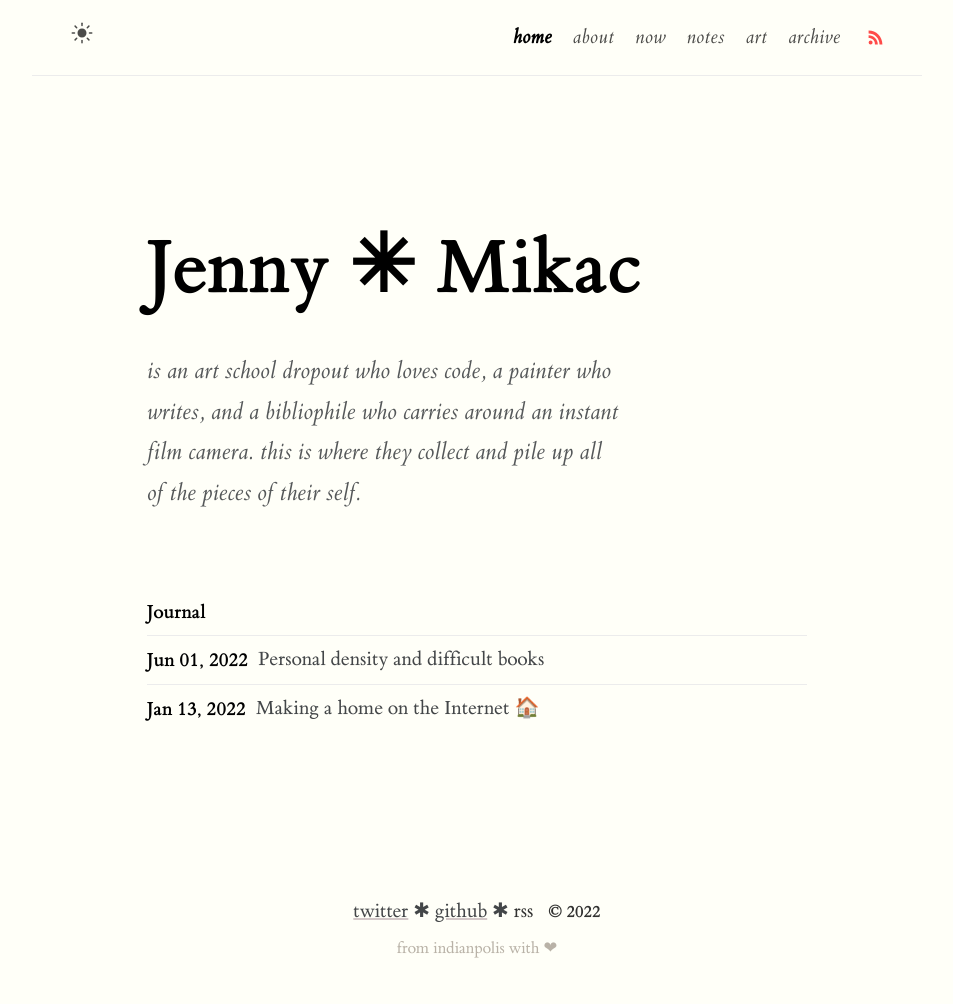
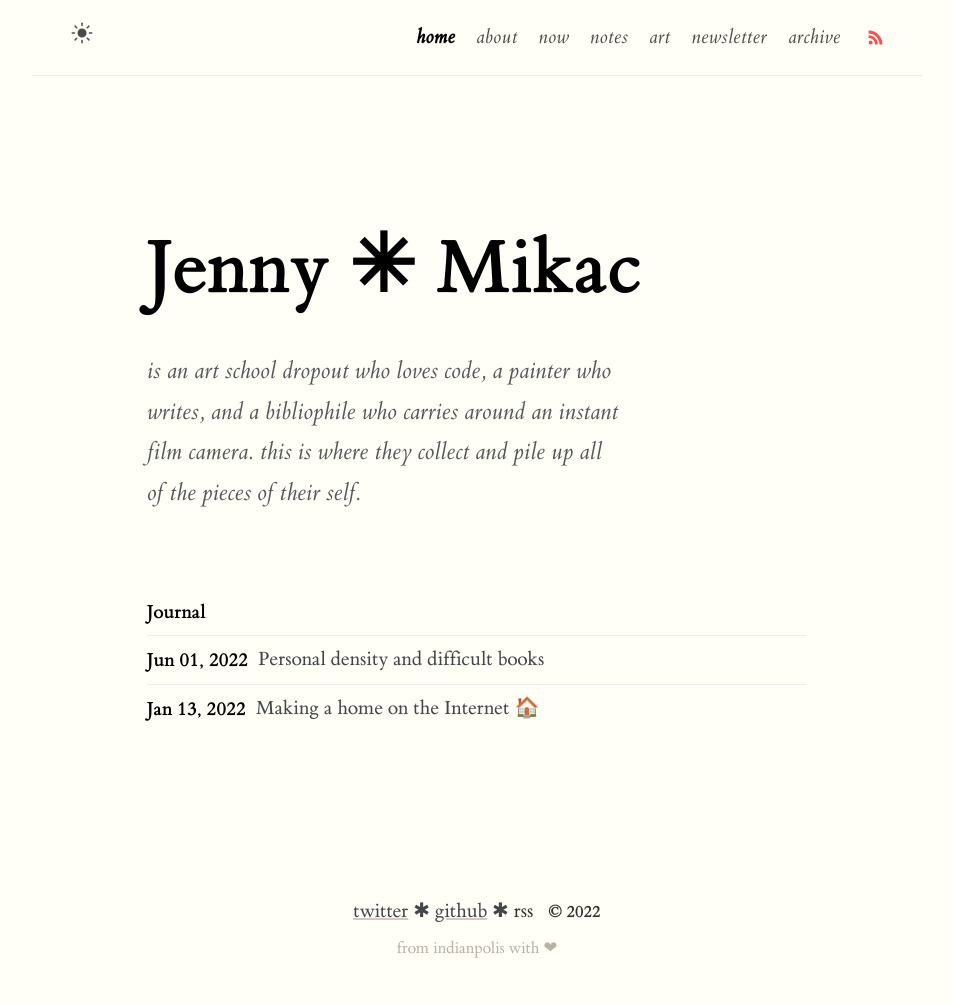
Before and after one commit to maudlinmandrake/hypertext-journal, a Jekyll site: the page built from index.md, in a window 1280 px wide. Shown: the whole page, without its empty margins (163-1116 px from the left). Built offline with Jekyll 4.4.1, drawn with Linux system fonts in a browser that asks for light colours.

Commit message:
add newsletter

```diff
--- a/_data/menus.yml
+++ b/_data/menus.yml
@@ -18,6 +18,10 @@
   url: http://art.jennymikac.com
   external: true
 
+- title: newsletter
+  url: https://jennymikac.substack.com
+  external: true
+
 - title: archive
   url: /archive/
   external: false
--- a/_sass/main.scss
+++ b/_sass/main.scss
@@ -29,8 +29,8 @@ $dark-text-base-color: #f6e7d5;
 $dark-text-link-blue: #db6057;
 $dark-text-link-blue-active: #db6057;
 
-$dark-black: #3d3429;
-$dark-white: #f6e7d5;
+$dark-black: #1d1914;
+$dark-white: #f4f0eb;
 $dark-light: #b0a08d;
 $dark-smoke: #4a4d56;
 $dark-gray: #b0a08d;
```
